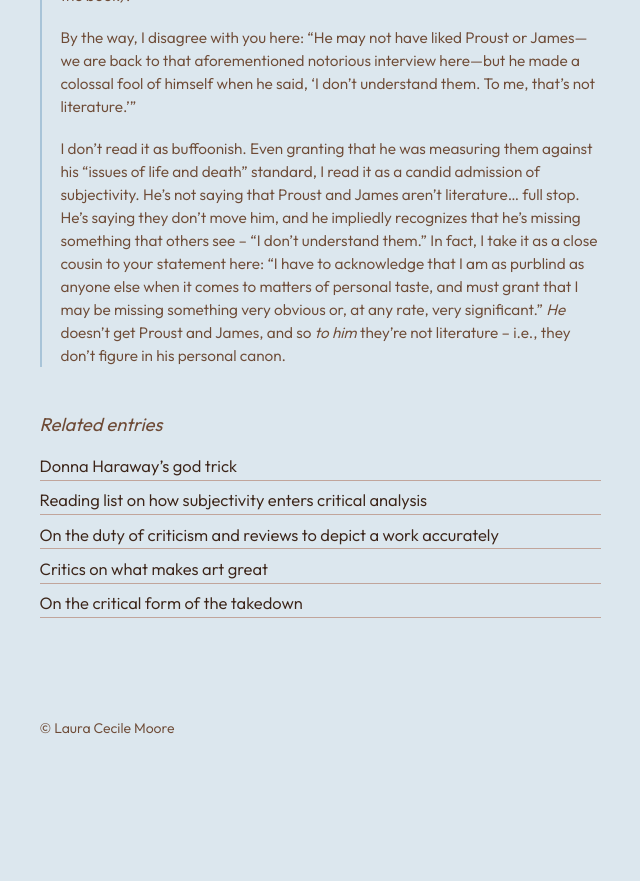
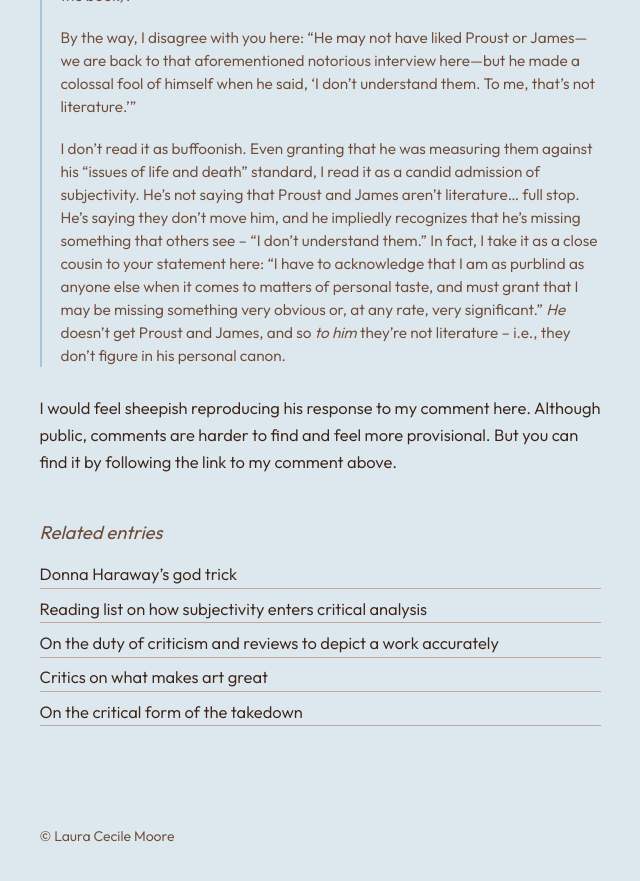
Before and after one commit to lauramoorewrites-del/treasury, a Jekyll site: the page built from _pages/critics-claims-of-objectivity.md, in a window 1280 px wide and 900 px high, scrolled down 1842 px. Shown: the top 881 px of the window, without its empty margins (320-960 px from the left). Built offline with Jekyll 4.4.1, drawn with Linux system fonts in a browser that asks for light colours; before the commit the page ends 2634 px from its top, so only the background shows below that.

Commit message:
Critics' claims of objectivity: note on Hart's reply
Co-Authored-By: Claude Opus 5.5 (1M context) <noreply@anthropic.com>

```diff
--- a/_pages/critics-claims-of-objectivity.md
+++ b/_pages/critics-claims-of-objectivity.md
@@ -43,3 +43,5 @@ I couldn’t resist commenting publicly on his piece, especially given his treat
 > By the way, I disagree with you here: “He may not have liked Proust or James—we are back to that aforementioned notorious interview here—but he made a colossal fool of himself when he said, ‘I don’t understand them. To me, that’s not literature.’”
 >
 > I don’t read it as buffoonish. Even granting that he was measuring them against his “issues of life and death” standard, I read it as a candid admission of subjectivity. He’s not saying that Proust and James aren’t literature… full stop. He’s saying they don’t move him, and he impliedly recognizes that he’s missing something that others see – “I don’t understand them.” In fact, I take it as a close cousin to your statement here: “I have to acknowledge that I am as purblind as anyone else when it comes to matters of personal taste, and must grant that I may be missing something very obvious or, at any rate, very significant.” *He* doesn’t get Proust and James, and so *to him* they’re not literature – i.e., they don’t figure in his personal canon.
+
+I would feel sheepish reproducing his response to my comment here. Although public, comments are harder to find and feel more provisional. But you can find it by following the link to my comment above.
```
